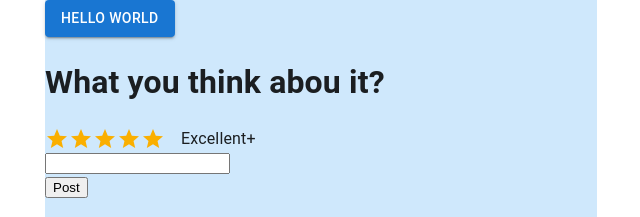
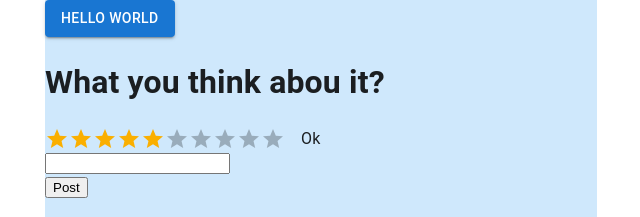
Before and after one commit to zayacny/VDM-store, a React (Create React App) app: page / in a window 1280 px wide. Shown: the top 217 px of the page, without its empty margins (319-959 px from the left). Built offline with nearby package versions, Linux system fonts and the light colour scheme.

Commit message:
add 10 value rate

```diff
--- a/src/components/CommentsBoard/RatingMovie.js
+++ b/src/components/CommentsBoard/RatingMovie.js
@@ -4,16 +4,16 @@ import Box from '@mui/material/Box';
 import StarIcon from '@mui/icons-material/Star';
 
 const labels = {
-  0.5: 'Useless',
-  1: 'Useless+',
-  1.5: 'Poor',
-  2: 'Poor+',
-  2.5: 'Ok',
-  3: 'Ok+',
-  3.5: 'Good',
-  4: 'Good+',
-  4.5: 'Excellent',
-  5: 'Excellent+',
+  1: 'Useless',
+  2: 'Useless+',
+  3: 'Poor',
+  4: 'Poor+',
+  5: 'Ok',
+  6: 'Ok+',
+  7: 'Good',
+  8: 'Good+',
+  9: 'Excellent',
+  10: 'Excellent+',
 };
 
 function getLabelText(value) {
@@ -34,8 +34,9 @@ export default function HoverRating() {
     >
       <Rating
         name="hover-feedback"
+        max={10}
         value={value}
-        precision={0.5}
+        precision={1}
         getLabelText={getLabelText}
         onChange={(event, newValue) => {
           setValue(newValue);
@@ -43,7 +44,7 @@ export default function HoverRating() {
         onChangeActive={(event, newHover) => {
           setHover(newHover);
         }}
-        emptyIcon={<StarIcon style={{ opacity: 0.55 }} fontSize="inherit" />}
+        emptyIcon={<StarIcon fontSize="inherit" />}
       />
       {value !== null && (
         <Box sx={{ ml: 2 }}>{labels[hover !== -1 ? hover : value]}</Box>
```
